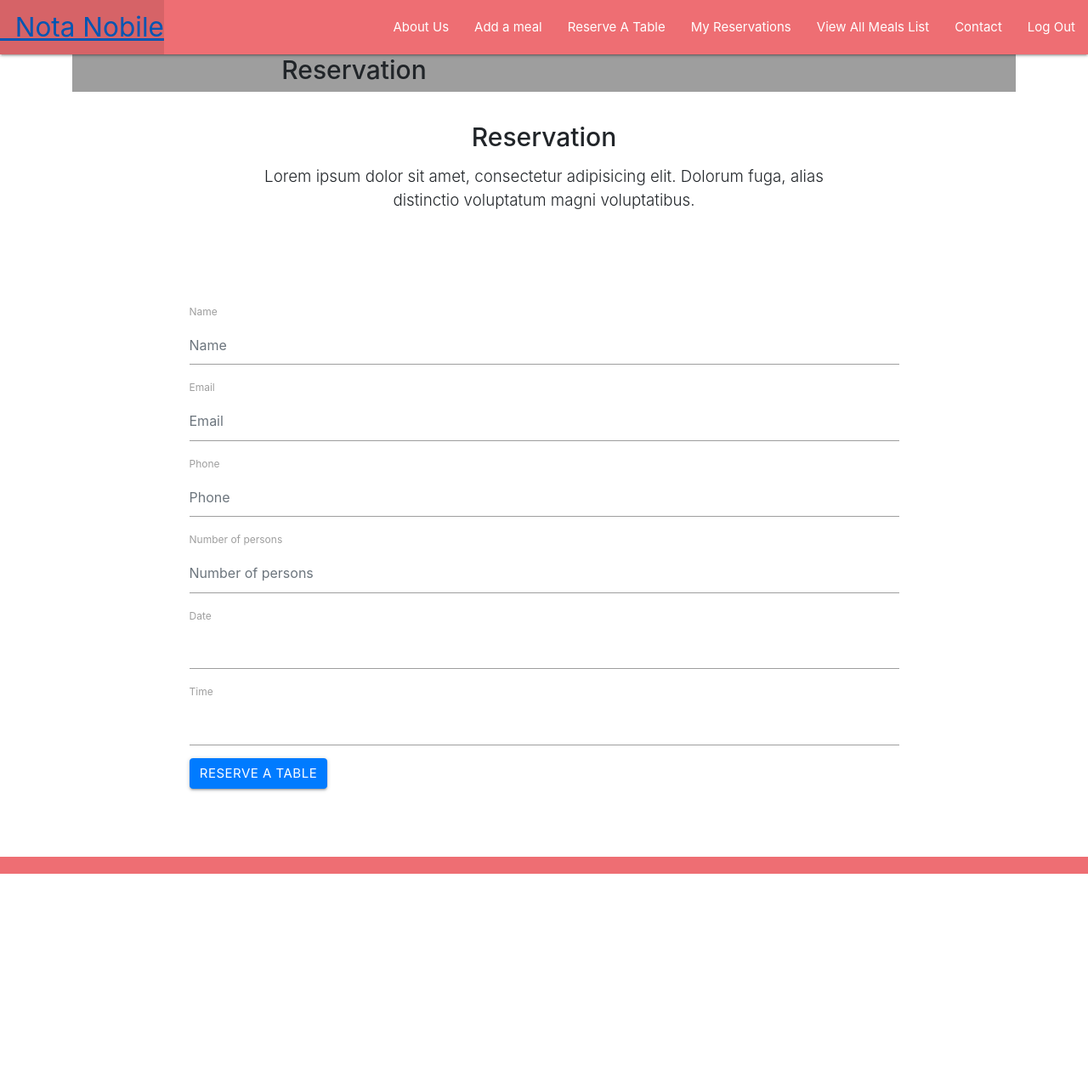
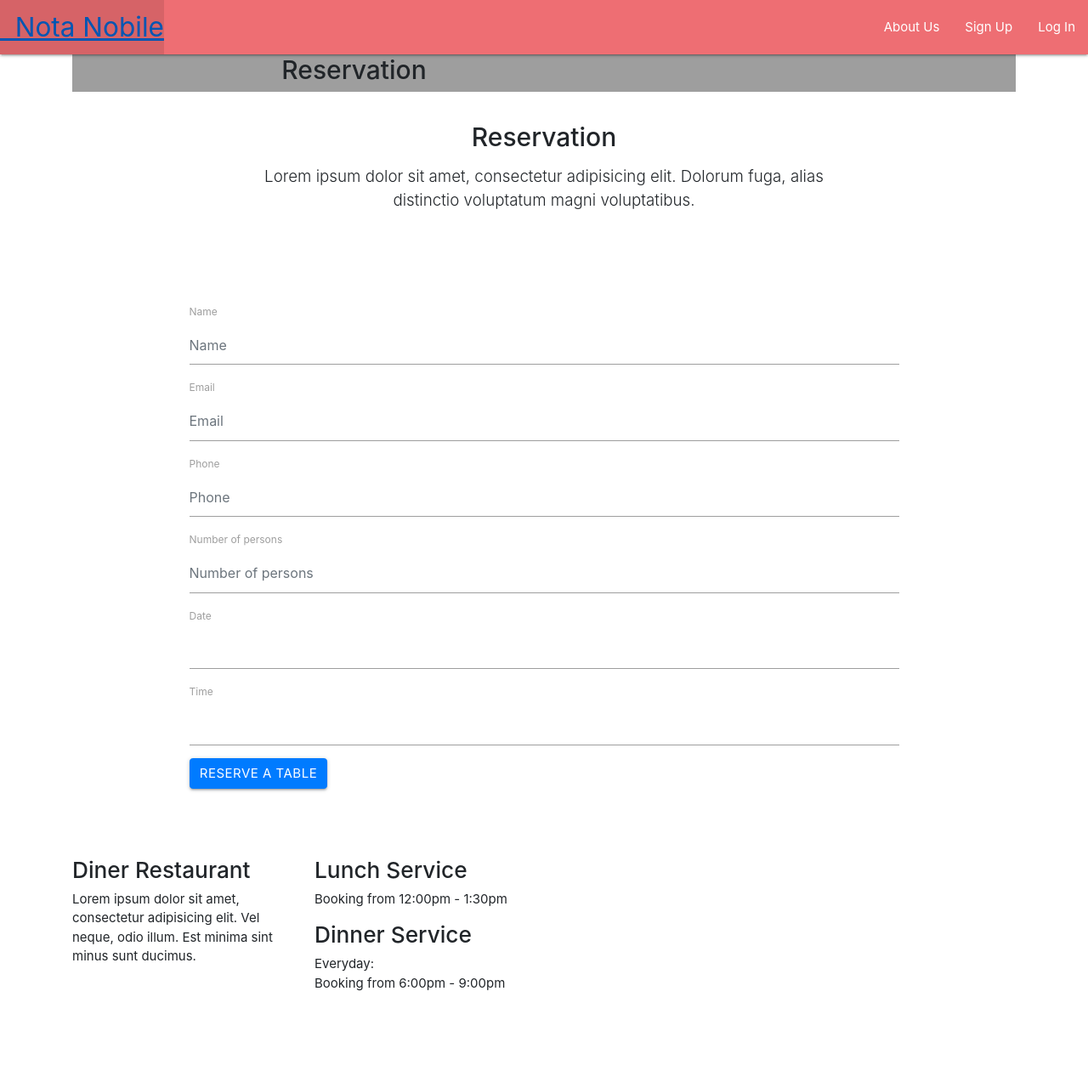
Before and after one commit to khanhnphan15/notanobile, a Django app: page /reservation/ in a window 1280 px wide. Shown: the whole page at 85% size. Before the commit the page ends 1028 px from the top, so only its background shows below. Run offline with Django 4.2, Linux system fonts and the light colour scheme; tables that the repository leaves empty hold one stand-in row (values such as "Sample post"); some libraries are stand-ins or nearby versions; grey boxes are pictures that could not be loaded.

Commit message:
push code

```diff
--- a/main_app/admin.py
+++ b/main_app/admin.py
@@ -1,10 +1,11 @@
 from django.contrib import admin
 # import your models here
-from .models import Meal, Photo, Reservation, AboutUs, Chef
+from .models import Meal, Photo, Reservation, AboutUs, Why_Choose_Us, Chef
 
 # Register your models here
 admin.site.register(Meal)
 admin.site.register(Photo)
 admin.site.register(Reservation)
 admin.site.register(AboutUs)
+admin.site.register(Why_Choose_Us)
 admin.site.register(Chef)
--- a/main_app/form_contact.py
+++ b/main_app/form_contact.py
@@ -3,6 +3,5 @@
 
 class ContactForm(forms.Form):
     subject = forms.CharField()
-    # phone = forms.CharField()
     from_email = forms.EmailField(required=True)
     message = forms.CharField(widget=forms.Textarea, required=True)
--- a/main_app/models.py
+++ b/main_app/models.py
@@ -8,15 +8,14 @@
 class AboutUs(models.Model):
     title = models.CharField(max_length=50)
     content = models.TextField()
-
-    # image = models.ImageField(upload_to='about_us/')
+    # image = models.ImageField(upload_to='about_us/', default='admin/main_app/to/default/image.jpg')
 
     class Meta:
-        verbose_name = 'about us '
-        verbose_name_plural = 'about us '
+        verbose_name = 'about us'
+        verbose_name_plural = 'about us'
 
     def __str__(self):
-        return self.title
+        return self.title  # Return the title as the string representation
 
 
 class Why_Choose_Us(models.Model):
--- a/main_app/templates/base.html
+++ b/main_app/templates/base.html
@@ -25,12 +25,17 @@
             </ul>
             <ul class="right">
                 <li><a href="{% url 'about' %}">About Us</a></li>
+                {% if user.is_authenticated %}
                     <li><a href="{% url 'meals_create' %}">Add a meal</a></li>
                     <li><a href="{% url 'reservations_create' %}">Reserve A Table</a></li>
                     <li><a href="{% url 'reservations_index' %}"> My Reservations</a></li>
                     <li><a href="{% url 'index' %}">View All Meals List</a></li>
                     <li><a href="{% url 'send_email' %}">Contact</a></li>
                     <li><a href="{% url 'logout' %}">Log Out</a></li>
+                {% else %}
+                    <li><a href="{% url 'signup' %}">Sign Up</a></li>
+                    <li><a href="{% url 'login' %}">Log In</a></li>
+                {% endif %}
             </ul>
         </div>
     </nav>
@@ -39,8 +44,29 @@
     {% block content %}
     {% endblock content %}
 </main>
-<footer class="page-footer">
-    <div class="right">All Rights Reserved, &copy; 2023 &nbsp;</div>
+<footer>
+    <div class="site-footer">
+        <div class="container">
+            <div class="row small-gutters mb-5">
+                <div class="col-md-6 col-lg-3 mb-5" data-aos="fade" data-aos-delay="100">
+                    <div class="footer-widget">
+                        <h3>Diner Restaurant</h3>
+                        <p>Lorem ipsum dolor sit amet, consectetur adipisicing elit. Vel neque, odio illum. Est minima
+                            sint minus sunt ducimus.</p>
+                    </div>
+                </div>
+                <div class="col-md-6 col-lg-3 mb-5" data-aos="fade" data-aos-delay="200">
+                    <div class="footer-widget">
+                        <h3>Lunch Service</h3>
+                        <p>Booking from 12:00pm - 1:30pm</p>
+                        <h3>Dinner Service</h3>
+                        <p>Everyday: <br> Booking from 6:00pm - 9:00pm</p>
+                    </div>
+                </div>
+            </div>
+        </div>
+
+    </div>
 </footer>
 </body>
 </html>
--- a/main_app/templates/contact/contact.html
+++ b/main_app/templates/contact/contact.html
@@ -12,7 +12,7 @@
                 <div class="container">
                     <div class="row align-items-center justify-content-center">
                         <div class="col-md-7" data-aos="fade-up">
-                            <h2 class="heading">Contact Mattia</h2>
+                            <h2 class="heading">Contact Us</h2>
                             <p class="lead">Lorem ipsum dolor sit amet, consectetur adipisicing elit. Nemo saepe dolorum
                                 dolorem, iste officia voluptates! Sint repudiandae, soluta voluptatem delectus iure,
                                 eaque, harum expedita, nisi aliquam magni odio perferendis ipsum!</p>
@@ -33,7 +33,7 @@
                 </div>
                 <div class="row justify-content-center">
                     <div class="col-md-10 p-5 form-wrap">
-                        <form method="POST">
+                        <form method="POST" action="{% url 'send_email' %}">
                             {% csrf_token %}
                             {% bootstrap_form form %}
                             {% buttons %}
--- a/main_app/urls.py
+++ b/main_app/urls.py
@@ -3,8 +3,8 @@
 
 urlpatterns = [
   path('', views.home, name='home'),
-  path('about/', views.about, name='about'),
-  path('about/', views.aboutus_list, name='aboutus_list'),
+  # path('about/', views.about, name='about'),
+  path('about/', views.aboutus_list, name='about'),
   path('meals/', views.meals_index, name='index'),
   path('meals/<int:meal_id>/', views.meals_detail, name='detail'),
   path('meals/create/', views.MealCreate.as_view(), name='meals_create'),
@@ -18,7 +18,7 @@
   path('reservations/<int:pk>/delete', views.ReservationsDelete.as_view(), name='reservations_delete'),
 
   path('contact', views.send_email, name='send_email'),
-  path('success/', views.send_success, name='send_success'),
+  path('send_success/', views.send_success, name='send_success'),
   path('accounts/signup/', views.signup, name='signup'),
   path('meals/<int:meal_id>/add_photo/', views.add_photo, name='add_photo'),
 
--- a/main_app/views.py
+++ b/main_app/views.py
@@ -3,7 +3,7 @@
 from django.urls import reverse
 from django.views.generic.edit import CreateView, UpdateView, DeleteView
 from django.views.generic import ListView, DetailView
-from .models import Meal, Photo, Reservation, AboutUs,Why_Choose_Us, Chef
+from .models import Meal, Photo, Reservation, AboutUs, Why_Choose_Us, Chef
 from django.contrib.auth import login
 from django.contrib.auth.forms import UserCreationForm
 from django.contrib.auth.decorators import login_required
@@ -68,10 +68,6 @@
     return render(request, 'home.html', context)
 
 
-
-
-
-
 def about(request):
     context = {
         "app_description": "Welcome to the Nota Nobile",
@@ -81,11 +77,11 @@
 
 def aboutus_list(request):
     about = AboutUs.objects.last()
-    # why_choose_us = Why_Choose_Us.objects.all()
+    why_choose_us = Why_Choose_Us.objects.all()
     chef = Chef.objects.all()
     context = {
         'about': about,
-        # 'why_choose_us': why_choose_us,
+        'why_choose_us': why_choose_us,
         'chef': chef
     }
     return render(request, 'about.html', context)
@@ -153,13 +149,12 @@
             message = form.cleaned_data['message']
 
             try:
-                send_mail(subject, message, from_email, ['admin@example.com'])
+                send_mail(subject, message, from_email, ['group3@gmail.com'])
 
             except BadHeaderError:
                 return HttpResponse('invalid header')
 
-            return redirect('contact:send_success')
-
+            return redirect('send_success')
 
     else:
         form = ContactForm()
```
Also changed, not shown: main_app/templates/aboutus/about_us.html (added, +97 -0 lines), notanobile/settings.py (+7 -0 lines), main_app/migrations/0009_auto_20230821_1901.py (added). Lines whose indentation alone changed are shown as unchanged.
